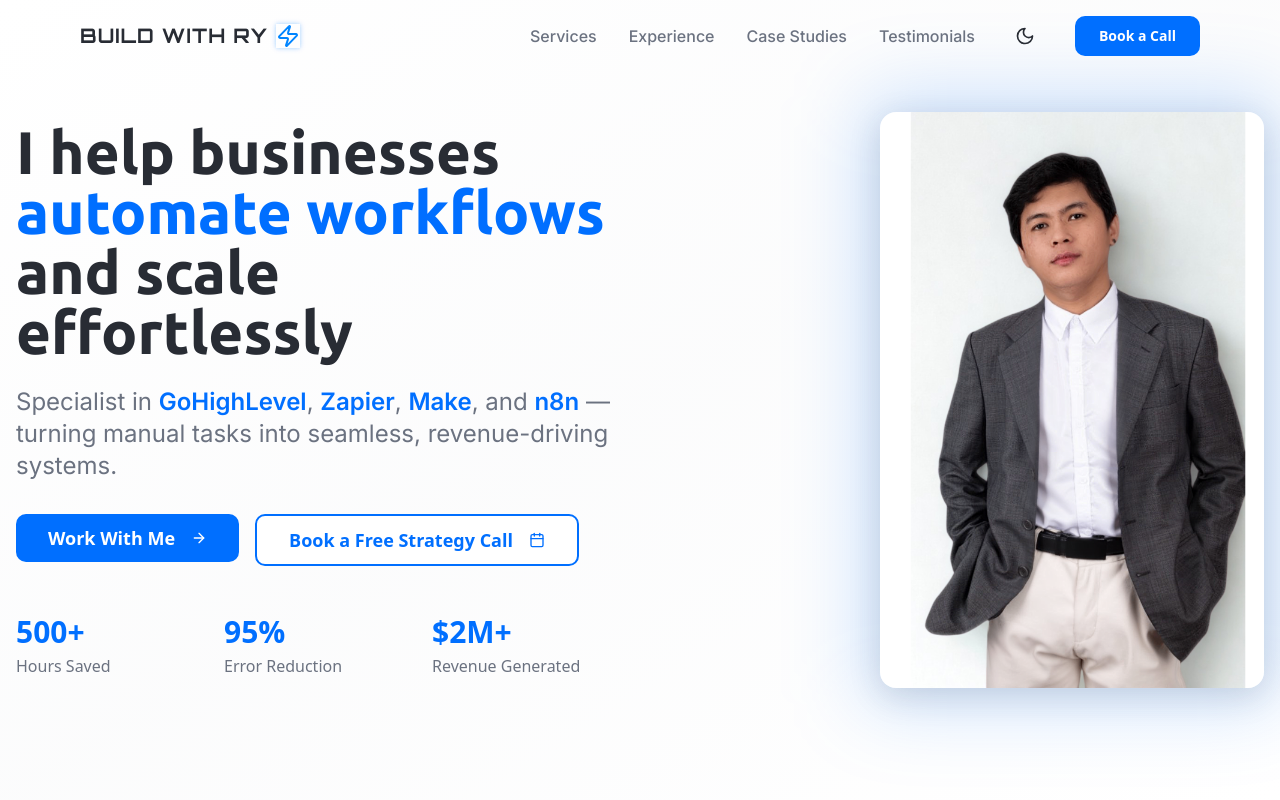
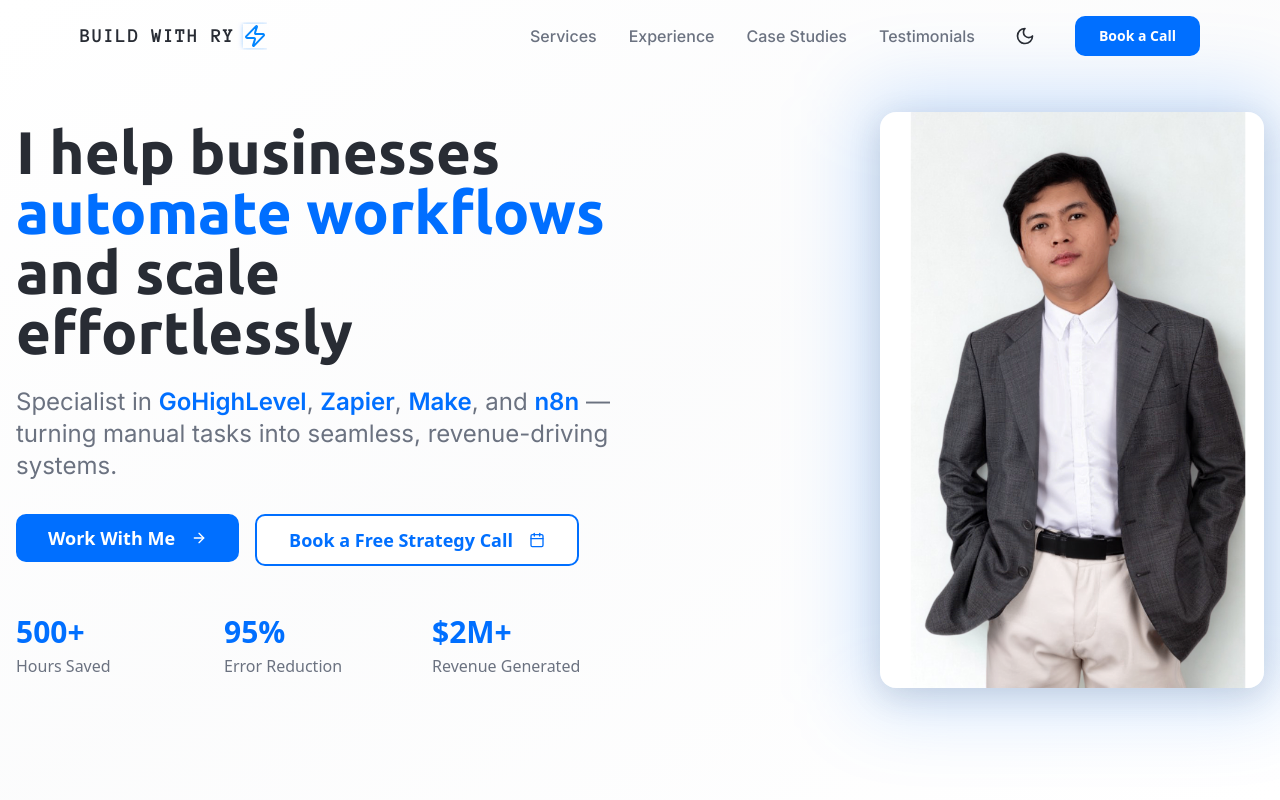
Before and after one commit to buildwithry-art/portfolio-site, a React (Vite) app: page / in a window 1280 px wide. Shown: the top 800 px of the page. Built offline with nearby package versions, Linux system fonts and the light colour scheme.

Commit message:
Add typewriter animation to logo
Added typewriter text animation to the "BUILD WITH RY" logo.
-edited src/components/portfolio/Navigation.tsx

```diff
--- a/index.html
+++ b/index.html
@@ -20,7 +20,7 @@
     <!-- Google Fonts -->
     <link rel="preconnect" href="https://fonts.googleapis.com">
     <link rel="preconnect" href="https://fonts.gstatic.com" crossorigin>
-    <link href="https://fonts.googleapis.com/css2?family=Ubuntu:wght@300;400;500;700&family=Inter:wght@300;400;500;600;700&family=Orbitron:wght@400;700;900&display=swap" rel="stylesheet">
+    <link href="https://fonts.googleapis.com/css2?family=Ubuntu:wght@300;400;500;700&family=Inter:wght@300;400;500;600;700&family=Orbitron:wght@400;700;900&family=Anonymous+Pro:wght@400;700&display=swap" rel="stylesheet">
   </head>
 
   <body>
--- a/src/components/portfolio/Navigation.tsx
+++ b/src/components/portfolio/Navigation.tsx
@@ -53,7 +53,7 @@ const Navigation = () => {
           {/* Logo */}
           <div className="flex items-center gap-2">
             <div className="relative">
-              <h1 className="font-futuristic text-xl font-bold text-foreground flex items-center gap-2 tracking-wider animate-lightning-strike relative z-10">
+              <h1 className="font-anonymous text-xl font-bold text-foreground flex items-center gap-2 tracking-wider relative z-10 overflow-hidden whitespace-nowrap border-r-2 border-white/75 animate-typewriter">
                 BUILD WITH RY
                 <Zap className="h-6 w-6 text-primary animate-zap-glow cursor-pointer" />
               </h1>
--- a/tailwind.config.ts
+++ b/tailwind.config.ts
@@ -22,6 +22,7 @@ export default {
 				'ubuntu': ['Ubuntu', 'sans-serif'],
 				'colfax': ['Inter', 'sans-serif'], // Using Inter as Colfax alternative
 				'futuristic': ['Orbitron', 'sans-serif'], // For "Build with RY" logo
+				'anonymous': ['Anonymous Pro', 'monospace'], // For typewriter effect
 			},
 			colors: {
 				border: 'hsl(var(--border))',
@@ -143,6 +144,14 @@ export default {
 						opacity: '0',
 						transform: 'scale(0)'
 					}
+				},
+				'typewriter': {
+					from: { width: '0' },
+					to: { width: '100%' }
+				},
+				'blinkingCursor': {
+					from: { borderRightColor: 'rgba(255,255,255,0.75)' },
+					to: { borderRightColor: 'transparent' }
 				}
 			},
 			animation: {
@@ -150,7 +159,9 @@ export default {
 				'accordion-up': 'accordion-up 0.2s ease-out',
 				'lightning-strike': 'lightning-strike 4s ease-in-out infinite',
 				'zap-glow': 'zap-glow 4s ease-in-out infinite',
-				'crack-flash': 'crack-flash 4s ease-in-out infinite'
+				'crack-flash': 'crack-flash 4s ease-in-out infinite',
+				'typewriter': 'typewriter 5s steps(50) 1s 1 normal both, blinkingCursor 500ms steps(50) infinite normal',
+				'blinking-cursor': 'blinkingCursor 500ms steps(50) infinite normal'
 			}
 		}
 	},
```
